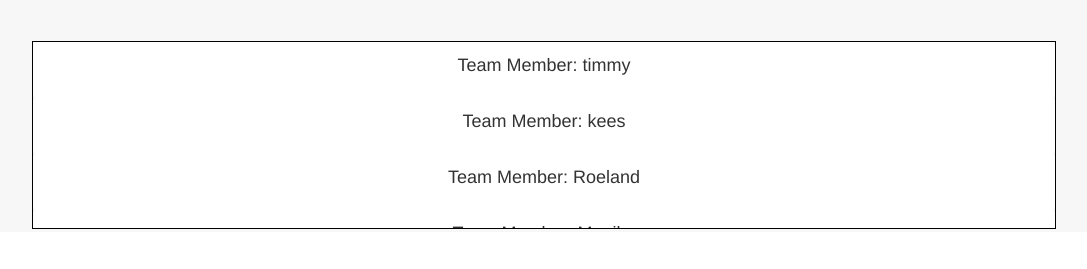
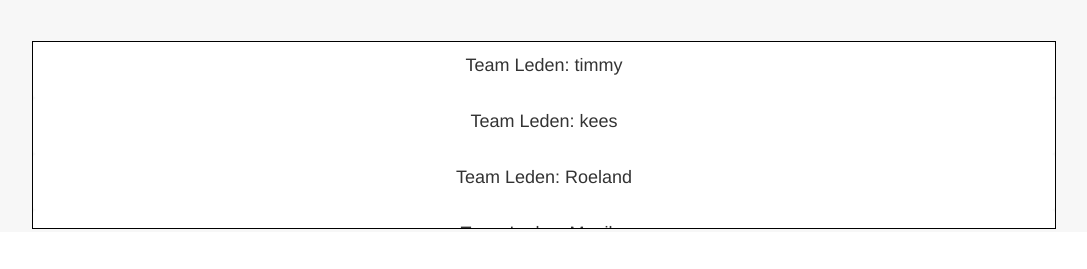
Before and after one commit to Roeland195/SumerDays, an Angular app in the folder SummerDays/: page /landing in a window 1280 px wide. Shown: the part 568-837 px from the top of the page, without its empty margins (96-1183 px from the left). Built offline with nearby package versions, Linux system fonts and the light colour scheme.

Commit message:
Update teammember-item.component.html

```diff
--- a/SummerDays/src/app/landing/teammember-item/teammember-item.component.html
+++ b/SummerDays/src/app/landing/teammember-item/teammember-item.component.html
@@ -4,6 +4,6 @@ style="cursor: pointer;"
 routerLinkActive="active"
 class="list-group-item">
     <div>
-        <h4 class="list-group-item-heading">Team Member: {{ member  }}</h4>
+        <h4 class="list-group-item-heading">Team Leden: {{ member  }}</h4>
     </div>
 </a>
```
